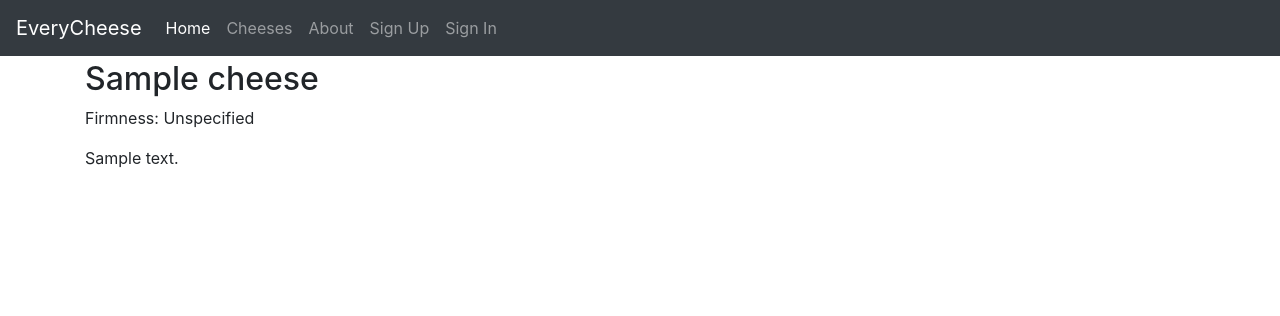
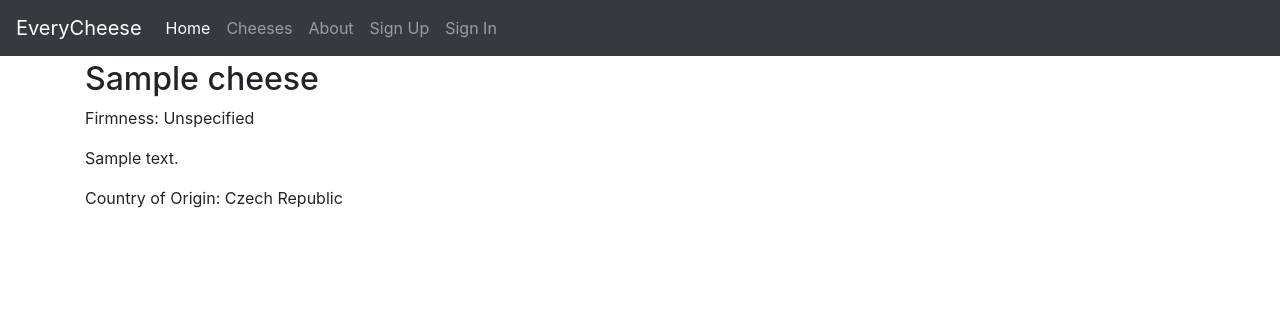
Before and after one commit to feldroy/everycheese-live-class-002, a Django app: a page that uses everycheese/templates/cheeses/cheese_detail.html in a window 1280 px wide. Shown: the top 316 px of the page. Run offline with Django 3.2, Linux system fonts and the light colour scheme; tables that the repository leaves empty hold one stand-in row (values such as "Sample post"); some libraries are stand-ins or nearby versions.

Commit message:
Implement cheese chountry of origin

```diff
--- a/config/settings/base.py
+++ b/config/settings/base.py
@@ -80,6 +80,7 @@ THIRD_PARTY_APPS = [
     "allauth",
     "allauth.account",
     "allauth.socialaccount",
+    "django_countries", # CountryField
 ]
 
 LOCAL_APPS = [
--- a/everycheese/cheeses/models.py
+++ b/everycheese/cheeses/models.py
@@ -1,6 +1,7 @@
 from django.db import models
 
 from autoslug import AutoSlugField
+from django_countries.fields import CountryField
 from model_utils.models import TimeStampedModel
 
 
@@ -27,5 +28,10 @@ class Cheese(TimeStampedModel):
         default=Firmness.UNSPECIFIED,
     )
 
+    country_of_origin = CountryField(
+        "Country of Origin", blank=True
+    )
+
+
     def __str__(self):
         return self.name
--- a/everycheese/cheeses/views.py
+++ b/everycheese/cheeses/views.py
@@ -6,8 +6,8 @@ from .models import Cheese
 class CheeseListView(ListView):
     model = Cheese
 
-    def get_queryset(self):
-        return Cheese.objects.filter(firmness=Cheese.Firmness.SEMI_HARD)
+    # def get_queryset(self):
+    #     return Cheese.objects.filter(firmness=Cheese.Firmness.SEMI_HARD)
 
 
 class CheeseDetailView(DetailView):
--- a/everycheese/templates/cheeses/cheese_detail.html
+++ b/everycheese/templates/cheeses/cheese_detail.html
@@ -14,6 +14,13 @@
     <p>{{ cheese.description }}</p>
 {% endif %}
 
+{% if cheese.country_of_origin %}
+    <p>
+        Country of Origin: {{ cheese.country_of_origin.name }}
+        <img src="{{ cheese.country_of_origin.flag }}" />
+    </p>
+{% endif %}
+
 
 
 
--- a/requirements/base.txt
+++ b/requirements/base.txt
@@ -13,3 +13,5 @@ django-model-utils==4.0.0  # https://github.com/jazzband/django-model-utils
 django-allauth==0.42.0  # https://github.com/pennersr/django-allauth
 django-crispy-forms==1.9.2  # https://github.com/django-crispy-forms/django-crispy-forms
 django-autoslug==1.9.8  # https://github.com/justinmayer/django-autoslug/
+
+django-countries==6.1.3
```
Also changed, not shown: everycheese/cheeses/tests/factories.py (+2 -3 lines), everycheese/cheeses/migrations/0002_cheese_country_of_origin.py (added).
